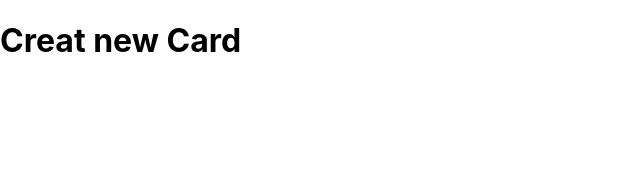
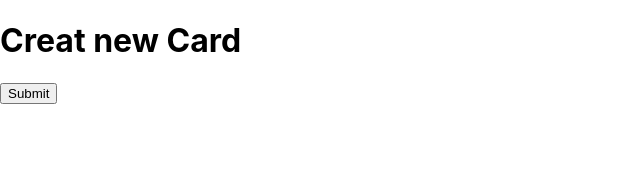
Before and after one commit to A11yship/lean-coffee-board-app, a Next.js app: page /create-card in a window 1280 px wide. Shown: the top 172 px of the page, without its empty margins (0-640 px from the left). Built offline with nearby package versions, Linux system fonts and the light colour scheme.

Commit message:
Add form to create page

```diff
--- a/pages/create-card.js
+++ b/pages/create-card.js
@@ -2,6 +2,9 @@ export default function CreatCard() {
   return (
     <>
       <h1>Creat new Card</h1>
+      <form>
+        <button>Submit</button>
+      </form>
     </>
   );
 }
```
